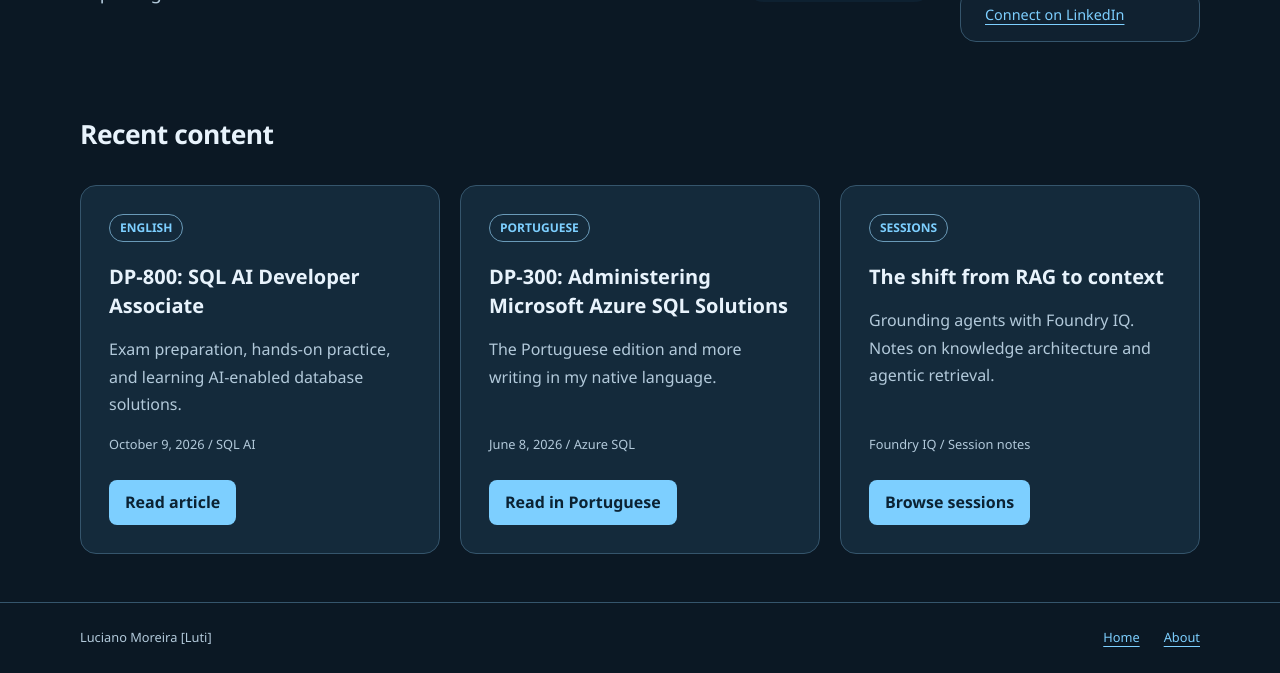
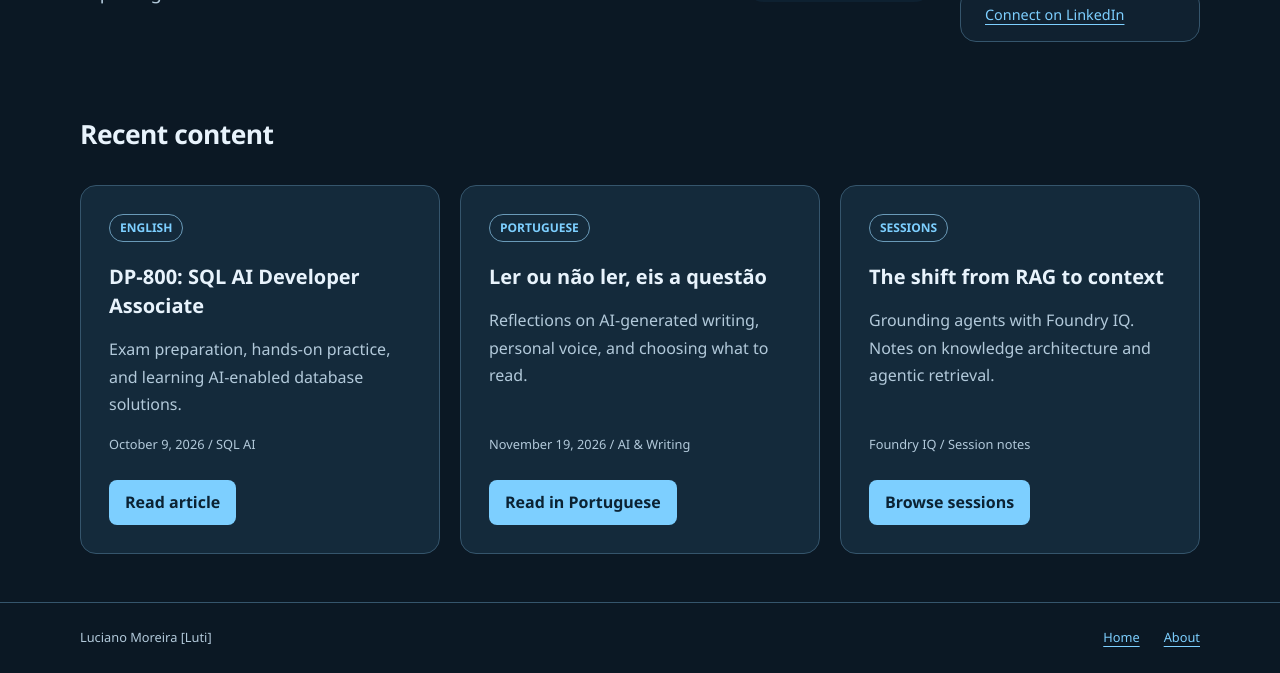
Before and after one commit to luticm/luticm.github.io, a Jekyll site: the page built from index.html, in a window 1280 px wide, cut to the strip 390-1063 px from the top of the page. Built offline with Jekyll 4.4.1, drawn with Linux system fonts in a browser that asks for light colours.

Commit message:
Publish Portuguese reading article and refine post typography
Add the article to Portuguese navigation and recent content; justify paragraphs, indent first lines, widen the reading panel, and remove the duplicate DP-300 disclosure.

Co-authored-by: Copilot <223556219+Copilot@users.noreply.github.com>

```diff
--- a/_layouts/page.html
+++ b/_layouts/page.html
@@ -5,7 +5,7 @@ layout: default
   <header class="article-header">
     <h1>{{ page.title | escape }}</h1>
   </header>
-  <div class="page-body">
+  <div class="page-body{% if page.url contains '/posts/' %} post-body{% endif %}">
     {{ content }}
   </div>
   <nav class="page-navigation" aria-label="Page navigation">
--- a/assets/css/site.css
+++ b/assets/css/site.css
@@ -56,12 +56,13 @@ p { color: var(--muted); }
 .button { display: inline-block; background: var(--accent); color: var(--on-accent); text-decoration: none; font-weight: 700; padding: 9px 16px; border-radius: 8px; }
 .button:hover { color: var(--on-accent); background: var(--accent-hover); }
 .meta { font-size: .8rem; color: var(--muted); }
-.article-shell { width: min(900px, calc(100% - 48px)); margin: 48px auto 64px; background: var(--surface); border: 1px solid var(--line); border-radius: 20px; padding: 52px 72px; }
+.article-shell { width: min(1000px, calc(100% - 48px)); margin: 48px auto 64px; background: var(--surface); border: 1px solid var(--line); border-radius: 20px; padding: 52px 72px; }
 .article-header { border-bottom: 1px solid var(--line); padding-bottom: 24px; margin-bottom: 32px; }
 .article-shell h1 { font-size: clamp(2rem, 4vw, 3rem); overflow-wrap: anywhere; }
 .article-shell h2 { margin-top: 40px; }
 .page-body { overflow-wrap: anywhere; }
 .page-body p, .page-body li { line-height: 1.85; font-size: 1.05rem; }
+.post-body > p:not(:first-child) { text-align: justify; text-indent: 2em; }
 .page-body li + li { margin-top: 8px; }
 .page-body img { max-width: 100%; height: auto; }
 blockquote { padding: 8px 24px; margin: 28px 0; border-left: 3px solid var(--accent); background: var(--raised); border-radius: 0 10px 10px 0; }
--- a/index.html
+++ b/index.html
@@ -34,10 +34,10 @@ title: Notes along the way
       </article>
       <article class="card">
         <span class="tag">PORTUGUESE</span>
-        <h3>DP-300: Administering Microsoft Azure SQL Solutions</h3>
-        <p>The Portuguese edition and more writing in my native language.</p>
-        <p class="meta"><time datetime="2026-06-08">June 8, 2026</time> / Azure SQL</p>
-        <a class="button" href="{{ '/posts/pt-br/2026-06-08-dp300/' | relative_url }}">Read in Portuguese</a>
+        <h3>Ler ou não ler, eis a questão</h3>
+        <p>Reflections on AI-generated writing, personal voice, and choosing what to read.</p>
+        <p class="meta"><time datetime="2026-11-19">November 19, 2026</time> / AI &amp; Writing</p>
+        <a class="button" href="{{ '/posts/pt-br/ler-ou-nao-ler/' | relative_url }}">Read in Portuguese</a>
       </article>
       <article class="card">
         <span class="tag">SESSIONS</span>
```
Also changed, not shown: posts/PT-BR/PT_20260608_DP300.md (+0 -2 lines), posts/PT-BR/PT_20261119_lerounaoler.md (added, +32 -0 lines), posts/PT-BR/README.md (+1 -3 lines), 1 other file.
